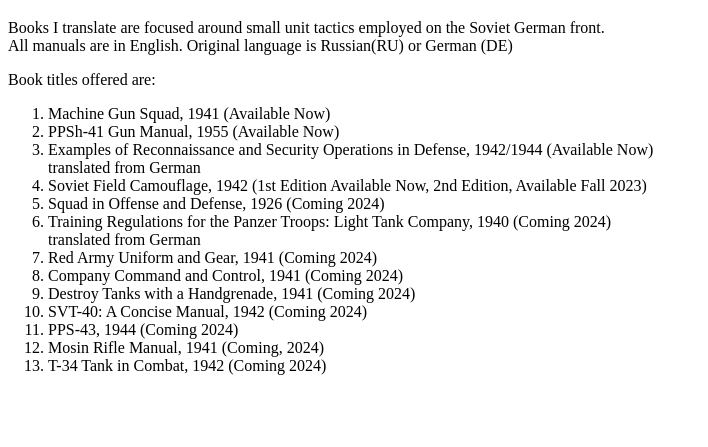
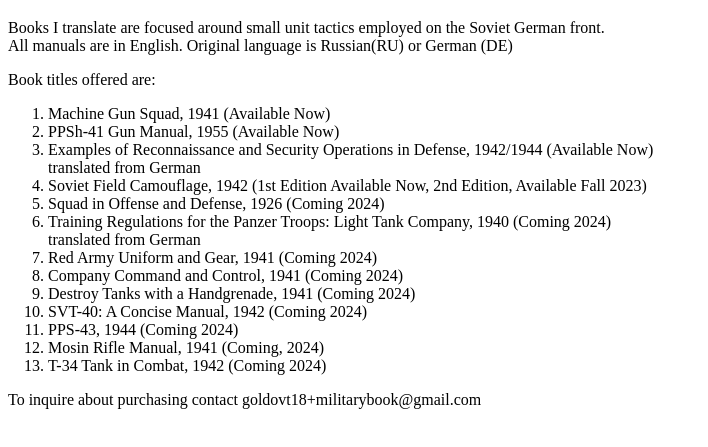
Before and after one commit to militarybook/militarybook.github.io, a plain HTML site: page index.html in a window 1280 px wide. Shown: the part 61-508 px from the top of the page, without its empty margins (0-708 px from the left). Drawn offline with Linux system fonts and the light colour scheme.

Commit message:
email added to index.html

```diff
--- a/index.html
+++ b/index.html
@@ -29,5 +29,7 @@
         <li>Mosin Rifle Manual, 1941 (Coming, 2024)</li>
         <li>T-34 Tank in Combat, 1942 (Coming 2024)</li>
       </ol>
+     <p> To inquire about purchasing contact goldovt18+militarybook@gmail.com</p>
+
    </body>
 </html>
```
